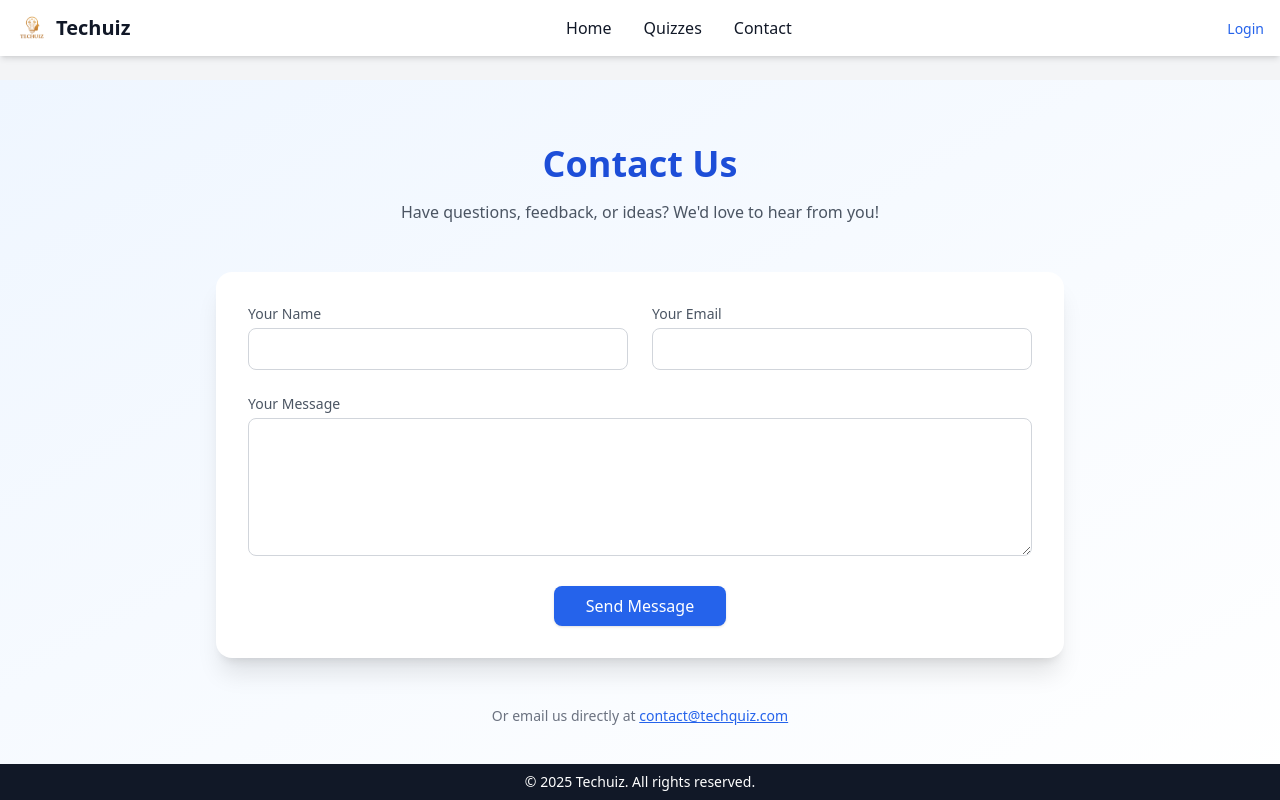
After one commit to sudipadk10/Techuiz, a Django app: page /contact/ in a window 1280 px wide. The commit adds this page. Run offline with Django 5.2, Linux system fonts and the light colour scheme; some libraries are stand-ins or nearby versions.

```diff
--- a/quiz/static/js/script.js
+++ b/quiz/static/js/script.js
@@ -0,0 +1,25 @@
+document.addEventListener("DOMContentLoaded", function () {
+    const profileBtn = document.getElementById("user-menu-button");
+    const dropdown = document.getElementById("user-dropdown");
+    const menuToggle = document.getElementById("menu-toggle");
+    const mobileNav = document.getElementById("mobile-nav");
+
+    if (profileBtn) {
+      profileBtn.addEventListener("click", () => {
+        dropdown.classList.toggle("hidden");
+      });
+    }
+
+    if (menuToggle) {
+      menuToggle.addEventListener("click", () => {
+        mobileNav.classList.toggle("hidden");
+      });
+    }
+
+    // Optional: Close dropdown if clicked outside
+    document.addEventListener("click", function (e) {
+      if (!profileBtn.contains(e.target) && !dropdown.contains(e.target)) {
+        dropdown.classList.add("hidden");
+      }
+    });
+  });
--- a/quiz/templates/base.html
+++ b/quiz/templates/base.html
@@ -23,7 +23,7 @@
     <div class="hidden md:flex space-x-8 items-center">
       <a href="{% url 'index' %}" class="hover:text-blue-600 transition">Home</a>
       <a href="{% url 'quizzes' %}" class="hover:text-blue-600 transition">Quizzes</a>
-      <a href="#" class="hover:text-blue-600 transition">Contact</a>
+      <a href="{% url 'contact' %}" class="hover:text-blue-600 transition">Contact</a>
     </div>
 
     <!-- Profile / Auth -->
@@ -77,32 +77,8 @@
   </footer>
 
 <!-- Scripts -->
-<script>
-  document.addEventListener("DOMContentLoaded", function () {
-    const profileBtn = document.getElementById("user-menu-button");
-    const dropdown = document.getElementById("user-dropdown");
-    const menuToggle = document.getElementById("menu-toggle");
-    const mobileNav = document.getElementById("mobile-nav");
+<script src= "{% static 'js/script.js' %}">
 
-    if (profileBtn) {
-      profileBtn.addEventListener("click", () => {
-        dropdown.classList.toggle("hidden");
-      });
-    }
-
-    if (menuToggle) {
-      menuToggle.addEventListener("click", () => {
-        mobileNav.classList.toggle("hidden");
-      });
-    }
-
-    // Optional: Close dropdown if clicked outside
-    document.addEventListener("click", function (e) {
-      if (!profileBtn.contains(e.target) && !dropdown.contains(e.target)) {
-        dropdown.classList.add("hidden");
-      }
-    });
-  });
 </script>
 
 </body>
--- /dev/null
+++ b/quiz/templates/contact.html
@@ -0,0 +1,43 @@
+{% extends "base.html" %}
+{% load static %}
+{% block content %}
+<section class="bg-gradient-to-br from-blue-50 to-white py-16" id="contact">
+  <div class="max-w-4xl mx-auto px-6 text-center">
+    <h2 class="text-4xl font-bold text-blue-700 mb-4">Contact Us</h2>
+    <p class="text-gray-600 mb-12">Have questions, feedback, or ideas? We'd love to hear from you!</p>
+
+    <form action="#" method="POST" class="grid gap-6 bg-white p-8 rounded-2xl shadow-xl text-gray-900 font-medium">
+        {% csrf_token %}
+      <div class="grid md:grid-cols-2 gap-6 ">
+        <div>
+          <label class="block text-left text-sm text-gray-600 mb-1">Your Name</label>
+          <input type="text" name="name" required
+            class="w-full border border-gray-300 px-4 py-2 rounded-lg focus:outline-none focus:ring-2 focus:ring-blue-500">
+        </div>
+        <div>
+          <label class="block text-left text-sm text-gray-600 mb-1">Your Email</label>
+          <input type="email" name="email" required
+            class="w-full border border-gray-300 px-4 py-2 rounded-lg focus:outline-none focus:ring-2 focus:ring-blue-500">
+        </div>
+      </div>
+      <div>
+        <label class="block text-left text-sm text-gray-600 mb-1">Your Message</label>
+        <textarea name="message" rows="5" required
+          class="w-full border border-gray-300 px-4 py-2 rounded-lg focus:outline-none focus:ring-2 focus:ring-blue-500"></textarea>
+      </div>
+      <div class="text-center">
+        <button type="submit"
+          class="bg-blue-600 text-white px-8 py-2 rounded-lg hover:bg-blue-700 shadow transition duration-300">
+          Send Message
+        </button>
+      </div>
+    </form>
+
+    <div class="mt-12 text-sm text-gray-500">
+      Or email us directly at <a href="mailto:contact@techquiz.com" class="text-blue-600 underline">contact@techquiz.com</a>
+    </div>
+  </div>
+</section>
+
+
+{% endblock %}
--- a/quiz/urls.py
+++ b/quiz/urls.py
@@ -8,5 +8,7 @@ urlpatterns = [
     path('logout/',views.logout_view,name='logout'),
     path('quizzes/',views.quizzes, name='quizzes'),
     path('quizzes/category/<str:name>', views.category_view, name='category'),
+    path('api/get-quiz' ,views.get_quiz , name="get-quiz"),
+    path('contact/',views.contact_view, name = 'contact'),
 
 ]
--- a/quiz/views.py
+++ b/quiz/views.py
@@ -1,9 +1,11 @@
+from django.http import HttpResponse, JsonResponse
 from django.shortcuts import render,redirect
 from django.contrib.auth import login,logout,authenticate
 from django.contrib.auth.models import User
 from django.contrib import messages
 from django.contrib.auth.decorators import login_required
 from .models import *
+import random
 
 def index(request):
 
@@ -66,11 +68,68 @@ def quizzes(request):
     }
     return render(request, 'quizzes.html',context)
 def category_view(request,name):
+    answers = Answer.objects.all()
+    questions = Question.objects.all()
+    categories = Category.objects.all()
     context ={
         'name' : name ,
-        'categories' : Category.objects.all(),
-        'questions' : Question.objects.all(),
-        'answers' : Answer.objects.all(),
-        'i' : 0,
-    }
+        'categories' : categories,
+        'questions' : questions,
+        'answers' : answers,
+        }
+    if request.method == 'POST':
+        correct = -1
+        check = 0
+        any_answer_selected = False
+        correct_ans =  []
+        questions = questions.filter(category__category_name=name)
+        for question in questions:
+            check+=1
+            answer = Answer.objects.filter(question = question,answer = request.POST.get(question.question)).first()
+            if answer:
+                any_answer_selected = True
+            if answer.is_correct:
+                correct+=1
+                correct_ans.append({f"{answer.question}":f"{answer.answer}"})
+
+        if not any_answer_selected:
+            correct = None
+
+
+        if check > 0:
+            correct+=1
+            print(check , correct)
+            context['correct'] = correct*100/check
+            context['correct_answers']=correct_ans
+            print(correct_ans)
+        # print(request.POST)
+
+
+
     return render(request,'category.html',context)
+
+def get_quiz(request):
+    try:
+        questions = list(Question.objects.all())
+        data = []
+        random.shuffle(questions)
+        for q in questions:
+            data.append({
+                'category' : q.category.category_name,
+                'question' : q.question,
+                'marks' : q.marks,
+                'answer' : q.get_answer()
+            })
+
+
+        payload = {'status': True , 'Data' : data}
+
+        return JsonResponse(payload)
+
+    except Exception as e:
+        print(e)
+        return HttpResponse("Something Went Wrong")
+
+
+def contact_view(request):
+    return render(request,'contact.html')
--- /dev/null
+++ b/requirements.txt
@@ -0,0 +1,6 @@
+asgiref==3.9.1
+Django==5.2.4
+-e git+https://github.com/django-extensions/django-extensions.git@165e100ddb9c893e6b40d7d719d6446427287c17#egg=django_extensions
+pillow==11.3.0
+sqlparse==0.5.3
+typing_extensions==4.14.1
--- a/techuiz/settings.py
+++ b/techuiz/settings.py
@@ -38,6 +38,7 @@ INSTALLED_APPS = [
     'django.contrib.messages',
     'django.contrib.staticfiles',
     'quiz',
+    'django_extensions',
 ]
 
 MIDDLEWARE = [
```
Also changed, not shown: quiz/admin.py (+10 -1 lines), quiz/models.py (+12 -0 lines), quiz/templates/category.html (+65 -4 lines), db.sqlite3.
